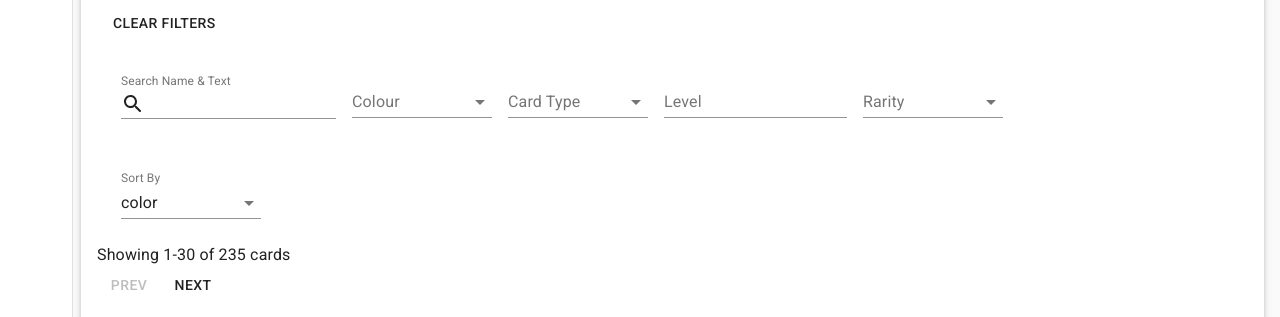
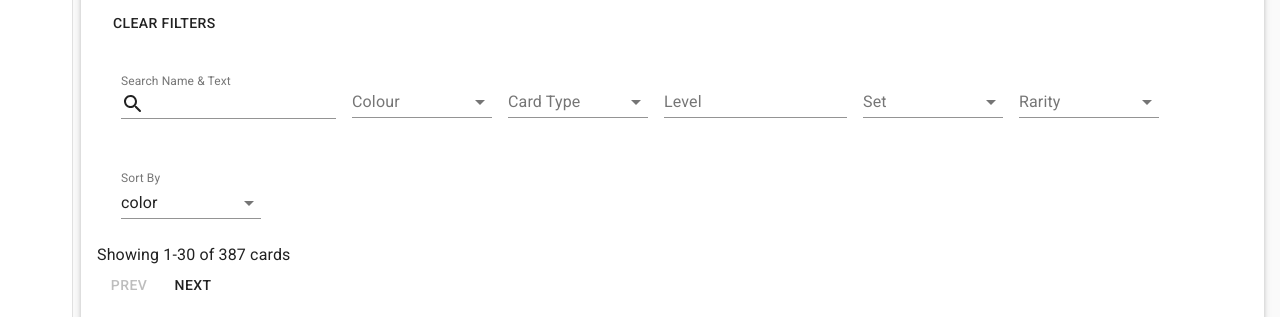
Before and after one commit to anotherliam/digimondeckbuilder, a React (Create React App) app: page / in a window 1280 px wide. Shown: the part 203-520 px from the top of the page. Built offline with nearby package versions, Linux system fonts and the light colour scheme; grey boxes are pictures that could not be loaded.

Commit message:
added set filter

```diff
--- a/src/Cards.tsx
+++ b/src/Cards.tsx
@@ -1,5 +1,6 @@
 import React, { useMemo, useReducer, useRef } from "react";
 import v1 from "./json/V.1.0.json";
+import v15 from "./json/V.1.5.json";
 import st1 from "./json/ST-1.json";
 import st2 from "./json/ST-2.json";
 import st3 from "./json/ST-3.json";
@@ -15,7 +16,7 @@ import { CardHeader } from "@material-ui/core";
 
 export type CardDetails = typeof v1[0];
 
-export const CARDS = [...st1, ...st2, ...st3, ...v1];
+export const CARDS = [...st1, ...st2, ...st3, ...v1, ...v15];
 
 export const CARDS_BY_NUMBER: Record<string, CardDetails> = {};
 CARDS.forEach((card) => CARDS_BY_NUMBER[card.number] = card);
@@ -27,6 +28,10 @@ export const COLOURS = getUniqueFields<string>("color");
 export const CARD_TYPES = getUniqueFields<string>("cardType");
 
 export const RARITIES = getUniqueFields<string>("rarity");
+
+export const SETS = [...(new Set(
+    CARDS.flatMap((card) => card.printings.map((printing) => printing.set))
+))];
 
 export const getCardName = (cardNo: string) => CARDS_BY_NUMBER[cardNo].name;
 
@@ -46,7 +51,12 @@ export interface MultiFilter {
     value: string[];
 }
 
-export type Filter = SingleFilter | MultiFilter;
+export interface SetFilter {
+    type: "set";
+    value: string[];
+}
+
+export type Filter = SingleFilter | MultiFilter | SetFilter;
 
 export type FilterSet = Filter[]
 
@@ -72,6 +82,15 @@ const checkMultiFilter = (filter: MultiFilter, card: CardDetails): boolean => {
     if (filterValue.length <= 0) return true;
     for (let filterOn of filter.on) {
         if (filterValue.includes(card[filterOn].toLowerCase())) return true;
+    }
+    return false;
+}
+
+const checkSetFilter = (filter: SetFilter, card: CardDetails): boolean => {
+    let filterValue = filter.value.map((f) => f.toLowerCase());
+    if (filterValue.length <= 0) return true;
+    for (let set of card.printings.map((printing) => printing.set)) {
+        if (filterValue.includes(set.toLowerCase())) return true;
     }
     return false;
 }
@@ -103,6 +122,9 @@ export const useCards = (filterState: FilterState, cardsPerPage: number, page: n
                         break;
                     case "multi":
                         if (!checkMultiFilter(filter, card)) return false;
+                        break;
+                    case "set":
+                        if (!checkSetFilter(filter, card)) return false;
                         break;
                 }
             }
--- a/src/Filters.ts
+++ b/src/Filters.ts
@@ -6,7 +6,8 @@ export interface FilterState {
         cardTypes: string[],
         text: string,
         level: string,
-        rarity: string[]
+        rarity: string[],
+        set: string[]
     },
     changeKey: number,
     sortBy: SortableByKeys
@@ -37,7 +38,8 @@ export const initialFilterState = (): FilterState => ({
         text: "",
         level: "",
         rarity: [],
-        cardTypes: []
+        cardTypes: [],
+        set: []
     },
     changeKey: 0,
     sortBy: "color"
@@ -101,5 +103,11 @@ export const getFilters = (filterState: FilterState): FilterSet => {
             on: ["rarity"]
         });
     }
+    if (filterState.filters.set.length >= 1) {
+        filters.push({
+            type: "set",
+            value: filterState.filters.set
+        });
+    }
     return filters;
 }
--- a/src/panels/FilterPanel.tsx
+++ b/src/panels/FilterPanel.tsx
@@ -11,7 +11,7 @@ import {
   InputLabel,
   Button,
 } from "@material-ui/core";
-import { COLOURS, CARD_TYPES, RARITIES } from "../Cards";
+import { COLOURS, CARD_TYPES, RARITIES, SETS } from "../Cards";
 import React from "react";
 import { FilterAction, FilterState, SortableBy } from "../Filters";
 import { SearchRounded } from "@material-ui/icons";
@@ -59,6 +59,8 @@ const FilterPanel: React.FC<Props> = ({ dispatch, state }) => {
     dispatch({ type: "text", value: ev.target.value });
   const handleChangeLevel = (ev: any) =>
     dispatch({ type: "level", value: ev.target.value });
+    const handleChangeSet = (ev: any) =>
+      dispatch({ type: "set", value: ev.target.value });
   const handleChangeRarity = (ev: any) =>
     dispatch({ type: "rarity", value: ev.target.value });
   const handleClearFilters = () => dispatch({ type: "clear" });
@@ -126,6 +128,22 @@ const FilterPanel: React.FC<Props> = ({ dispatch, state }) => {
             type="number" />
         </FormControl>
         <FormControl className={classes.formControl}>
+          <InputLabel>Set</InputLabel>
+          <Select
+            MenuProps={MenuProps}
+            multiple
+            value={state.filters.set}
+            onChange={handleChangeSet}
+            input={<Input />}
+          >
+            {SETS.map((set) => (
+              <MenuItem key={set} value={set}>
+                {set}
+              </MenuItem>
+            ))}
+          </Select>
+        </FormControl>
+        <FormControl className={classes.formControl}>
           <InputLabel>Rarity</InputLabel>
           <Select
             MenuProps={MenuProps}
```
Also changed, not shown: src/json/V.1.5.json.
